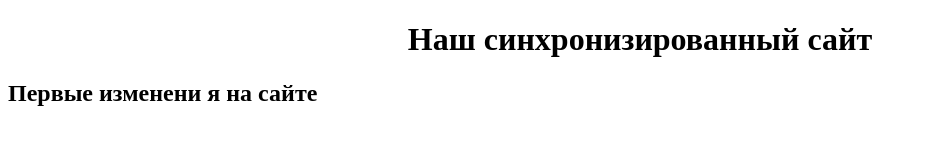
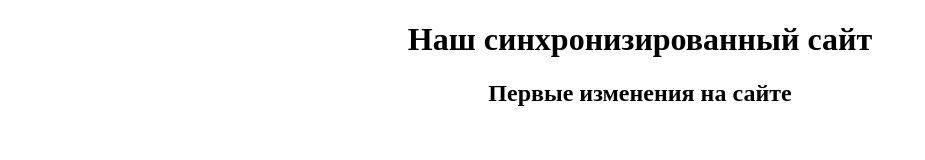
Before and after one commit to Inna-KLB/Inna-KLB.github.io, a plain HTML site: page index.html in a window 1280 px wide. Shown: the whole page, without its empty margins (0-925 px from the left). Drawn offline with Linux system fonts and the light colour scheme.

Commit message:
изменения в css

```diff
--- a/css/style.css
+++ b/css/style.css
@@ -1,4 +1,4 @@
-h1{
-	color: black;
+h1,
+h2{
 	text-align: center;
 }
--- a/index.html
+++ b/index.html
@@ -7,6 +7,6 @@
 </head>
 <body>
 	<h1>Наш синхронизированный сайт</h1>
-	<h2>Первые изменени я на сайте</h2>
+	<h2>Первые изменения на сайте</h2>
 </body>
 </html>
```
